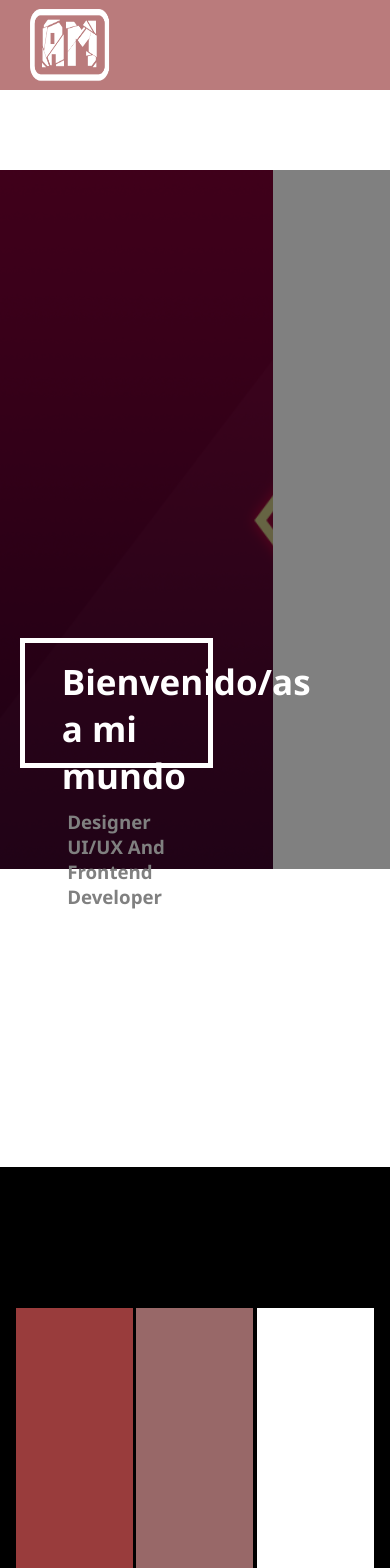
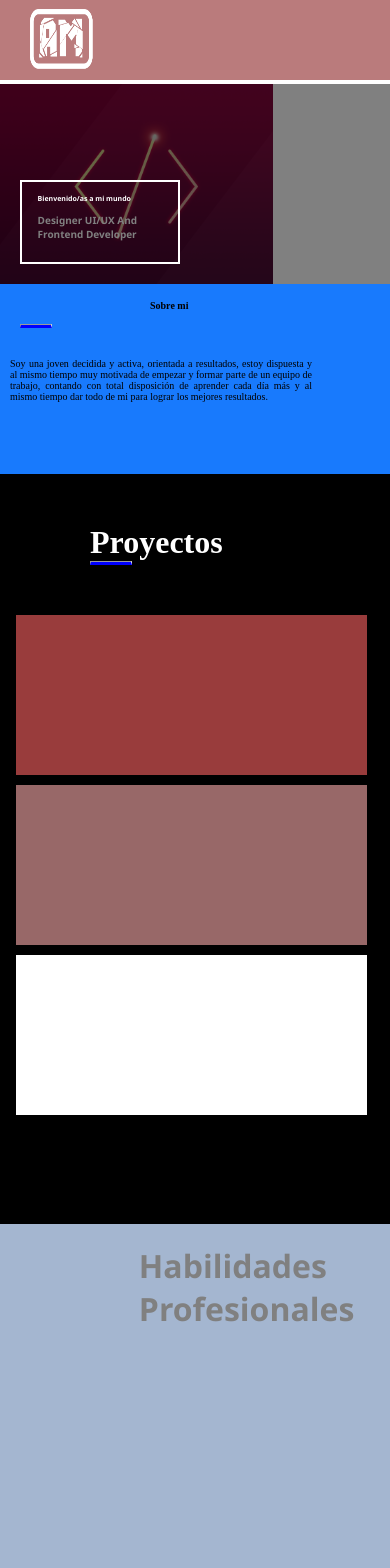
Before and after one commit to Alyhermon/Myportfolio_noficial, a Vue app in the folder portafolio/: page / in a window 390 px wide. Shown: the top 1568 px of the page. Built offline with nearby package versions, Linux system fonts and the light colour scheme.

Commit message:
Diseño responsive para cellphone

```diff
--- a/portafolio/src/components/Home.vue
+++ b/portafolio/src/components/Home.vue
@@ -27,7 +27,9 @@
         </div>
         <!--Vamos a crear la seccion 'Sobre mi'-->
 
-        <div class="SobreMi">
+        <div class="Caja">
+
+            <div class="SobreMi">
 
             <h1>Sobre mi</h1>
             <hr>
@@ -35,6 +37,7 @@
                 <p>Soy una joven decidida y activa, orientada a resultados, estoy dispuesta y al mismo tiempo muy motivada de empezar y formar parte de un equipo de trabajo, contando con total disposición de aprender cada día más y al mismo tiempo dar todo de mi para lograr los mejores resultados.</p>
 
             </div>
+        </div>
         </div>
 
         <!--Vamos a crear la seccion Proyectos-->
@@ -465,8 +468,9 @@
     /**Medias */
 
 
-    @media(max-width: 340px) {
-        .header .menu img{
+    @media(max-width: 412px) {
+
+    .header .menu img{
         padding-top: 9px;
         padding-left: 30px;
         position: absolute;
@@ -474,12 +478,18 @@
         width: 150px;
     }
 
+    .header .menu{
+        background-color: #BA7B7C;
+        height: 80px;
+        width: 100%;
+    }
+
     .img {
         display: block;
         background: rgba(0,0, 0, 0.6) url('../assets/CodeImg.png') no-repeat;
         background-size: cover;
         background-blend-mode: darken;
-        margin-top: -76px;
+        margin-top: -86.5px;
         height: 200px;
         width: 70%;
         float: left;
@@ -489,7 +499,7 @@
         display: block;
         background-color: gray;
         height: 200px;
-        margin-top: -76.4px;
+        margin-top: -86.5px;
         width:30%;
         float: left;
 
@@ -524,15 +534,16 @@
 
     .SobreMi{
         background-color: #187AFD;
-        height: 200px;
+        width: 80%;
+        height: 150px;
         padding-top: 40px;
-        text-align: justify;
-        padding-right: 400px;
     }
 
     .SobreMi h1{
         font-size: 10px;
-        margin-left: 20px;
+        position: absolute;
+        top: 300px;
+        margin-left: 150px;
     }
 
     .SobreMi hr{
@@ -543,9 +554,60 @@
     }
 
     .SobreMi p {
-        padding-left: 400px;
+        padding-left: 10px;
         padding-top: 30px;
+        font-size: 10px;
+    }
+
+    /**Proyectos */
+
+    .proyectos{
+        background-color: black;
+        width: 100%;
+        height: 700px;
+        padding-top:50px;
+    }
+
+    .proyectos h1{
+        margin-left: 90px;
+        color: white;
+    }
+
+    .proyectos hr{
+        background-color: blue;
+        border-bottom: blue solid 3px;
+        margin-left: 90px;
+        width: 40px;
+        margin-bottom: 20px;
+    }
+
+    .proyectos > .caja1{
+        background-color: rgb(153, 60, 60);
+        padding-top: 10px;
+        width: 90%;
         height: 150px;
+        margin-top: 30px;
+        margin-left: 4%;
+    }
+
+    .proyectos > .caja2{
+        background-color: rgb(152, 104, 104);
+        padding-top: 10px;
+        width: 90%;
+        height: 150px;
+        margin-top: 10px;
+        margin-left:4%;
+
+    }
+
+    .proyectos > .caja3{
+        background-color: rgb(255, 255, 255);
+        padding-top: 10px;
+        width: 90%;
+        height: 150px;
+        margin-top: 10px;
+        margin-left:4%;
+
     }
 
 
```
